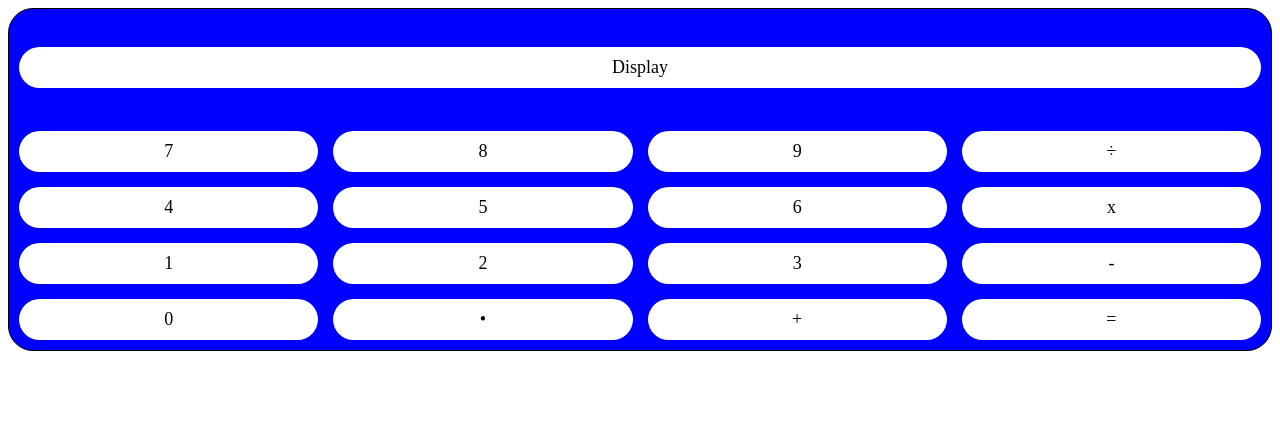
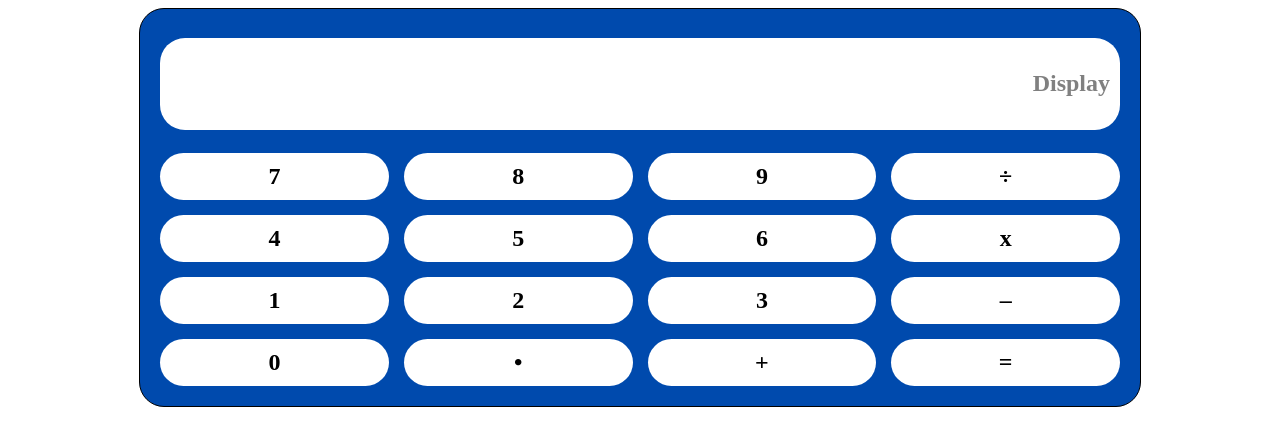
Before and after one commit to 1jeffreyli/calculator, a plain HTML site: page index.html in a window 1280 px wide. Drawn offline with Linux system fonts and the light colour scheme.

Commit message:
Resize calculator

```diff
--- a/index.html
+++ b/index.html
@@ -11,7 +11,9 @@
 <body>
 <div class="wrapper">
     <div id="container">
-        <div class="display">Display</div>
+        <div class="display">
+           <div>Display</div>
+        </div>
         <div class="zero">0</div>
         <div class="one">1</div>
         <div class="two">2</div>
@@ -27,7 +29,7 @@
         <div class="decimal">•</div>
         <div class="equal">=</div>
         <div class="add">+</div>
-        <div class="subtract">-</div>
+        <div class="subtract">–</div>
 
     </div>
 </div>
--- a/style.css
+++ b/style.css
@@ -4,6 +4,7 @@
 
 #container {
     display: grid;
+    width: 960px;
     grid-template-columns: repeat(4, 1fr);
     grid-template-rows: repeat(6, 1fr);
     grid-auto-rows: minmax(150px, auto);
@@ -15,13 +16,14 @@
     "one two three subtract"
     "zero decimal add equal";
     border: 1px black solid;
-    padding: 10px;
-    margin: auto 0;
+    padding: 20px;
+    margin: 0 auto;
     grid-gap: 15px;
     text-align: center;
-    font-size: 18px;
+    font-size: 24px;
+    font-weight: bold;
     border-radius: 25px;
-    background-color: blue;
+    background-color: #004aad;
 }
 
 #container > div {
@@ -37,6 +39,11 @@
 .display{
     grid-area: display;
     text-align: center;
+    color: grey;
+    height: 3em;
+    display: flex;
+    justify-content: flex-end;
+    align-items: center;
 }
 
 .zero {
```
